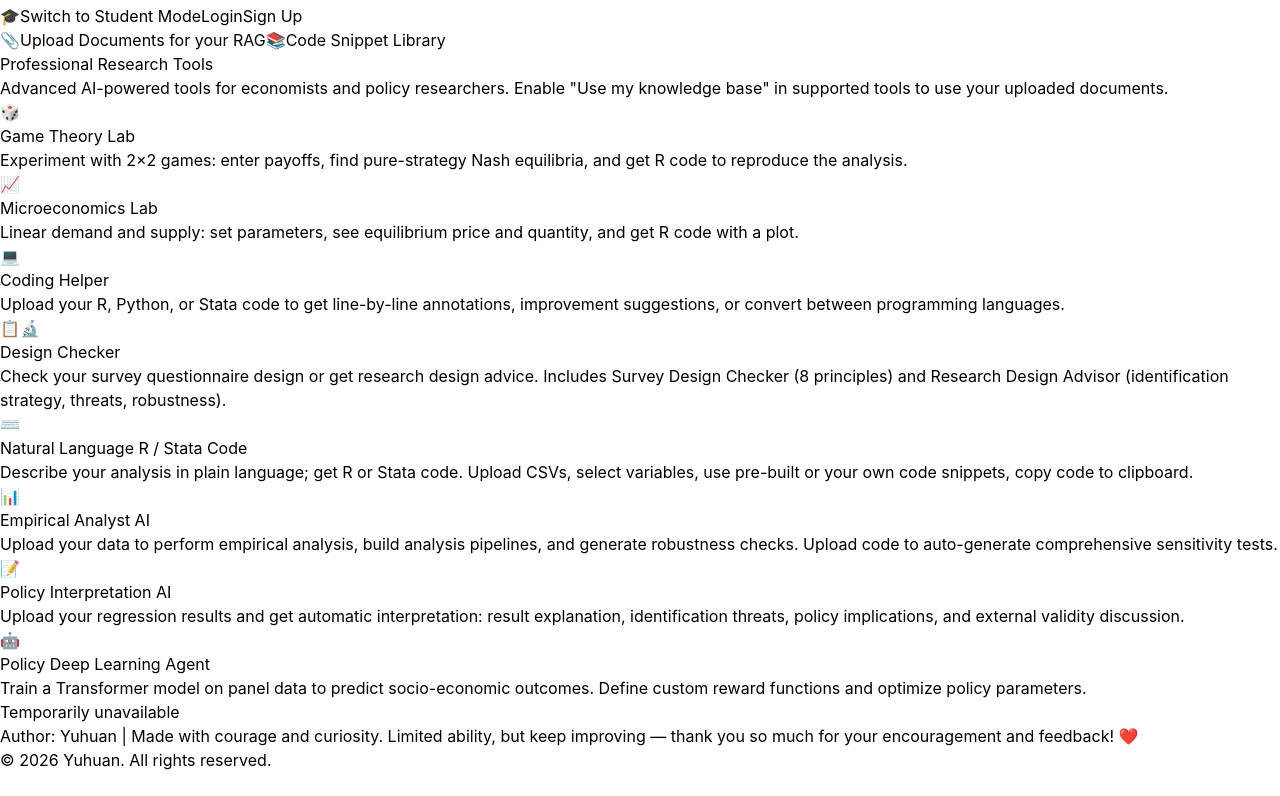
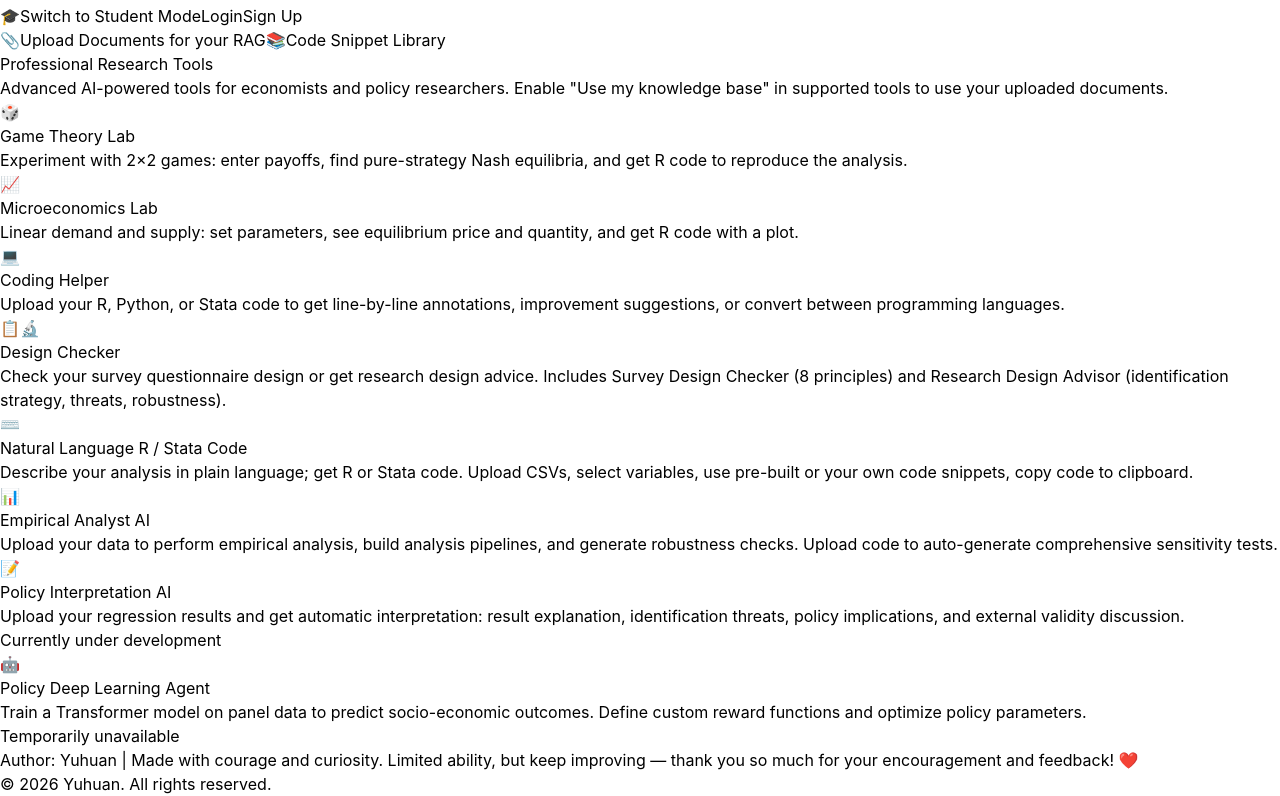
Before and after one commit to AI4ECPPS/AI4ECPP, a React (Vite) app: page /profession-dashboard in a window 1280 px wide. Shown: the part 1068-1864 px from the top of the page. Before the commit the page ends 1840 px from the top, so only its background shows below. Built offline with nearby package versions, Linux system fonts and the light colour scheme; no server answers.

Commit message:
revise policy ai report generate part

```diff
--- a/src/pages/ProfessionDashboard.jsx
+++ b/src/pages/ProfessionDashboard.jsx
@@ -174,6 +174,8 @@ function ProfessionDashboard({ isAuthenticated, setIsAuthenticated, isGuest = fa
       description: 'Upload your regression results and get automatic interpretation: result explanation, identification threats, policy implications, and external validity discussion.',
       icon: '📝',
       color: 'from-violet-500 to-purple-600',
+      disabled: true,
+      disabledMessage: 'Currently under development',
     },
     {
       id: 'policy-dl-agent',
@@ -327,7 +329,7 @@ function ProfessionDashboard({ isAuthenticated, setIsAuthenticated, isGuest = fa
               <h3 className="text-xl font-bold mb-2">{tool.title}</h3>
               <p className="text-white/90 text-sm">{tool.description}</p>
               {tool.disabled && (
-                <p className="mt-3 text-sm font-medium text-gray-600">Temporarily unavailable</p>
+                <p className="mt-3 text-sm font-medium text-gray-600">{tool.disabledMessage || 'Temporarily unavailable'}</p>
               )}
             </div>
           ))}
```
